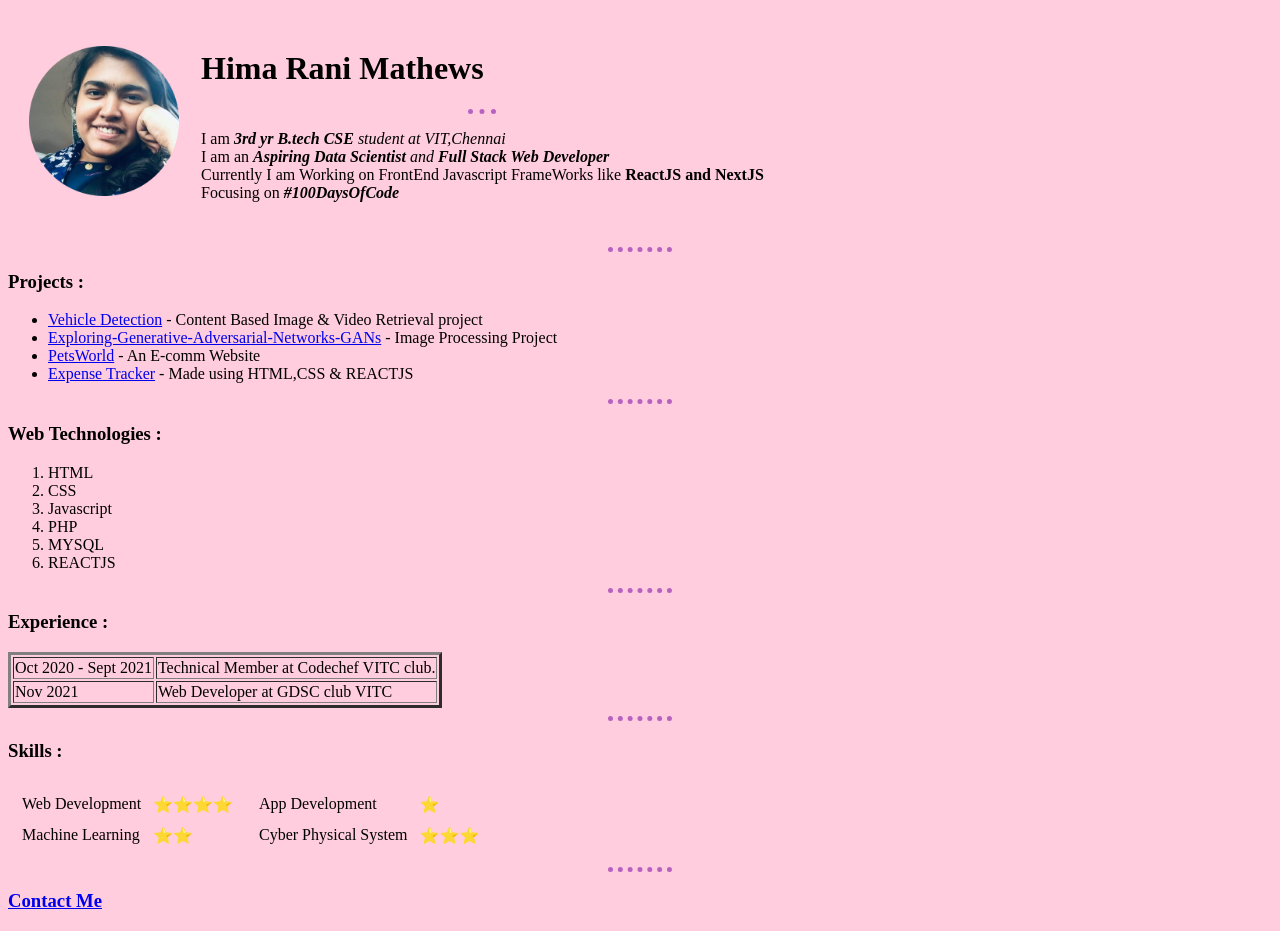
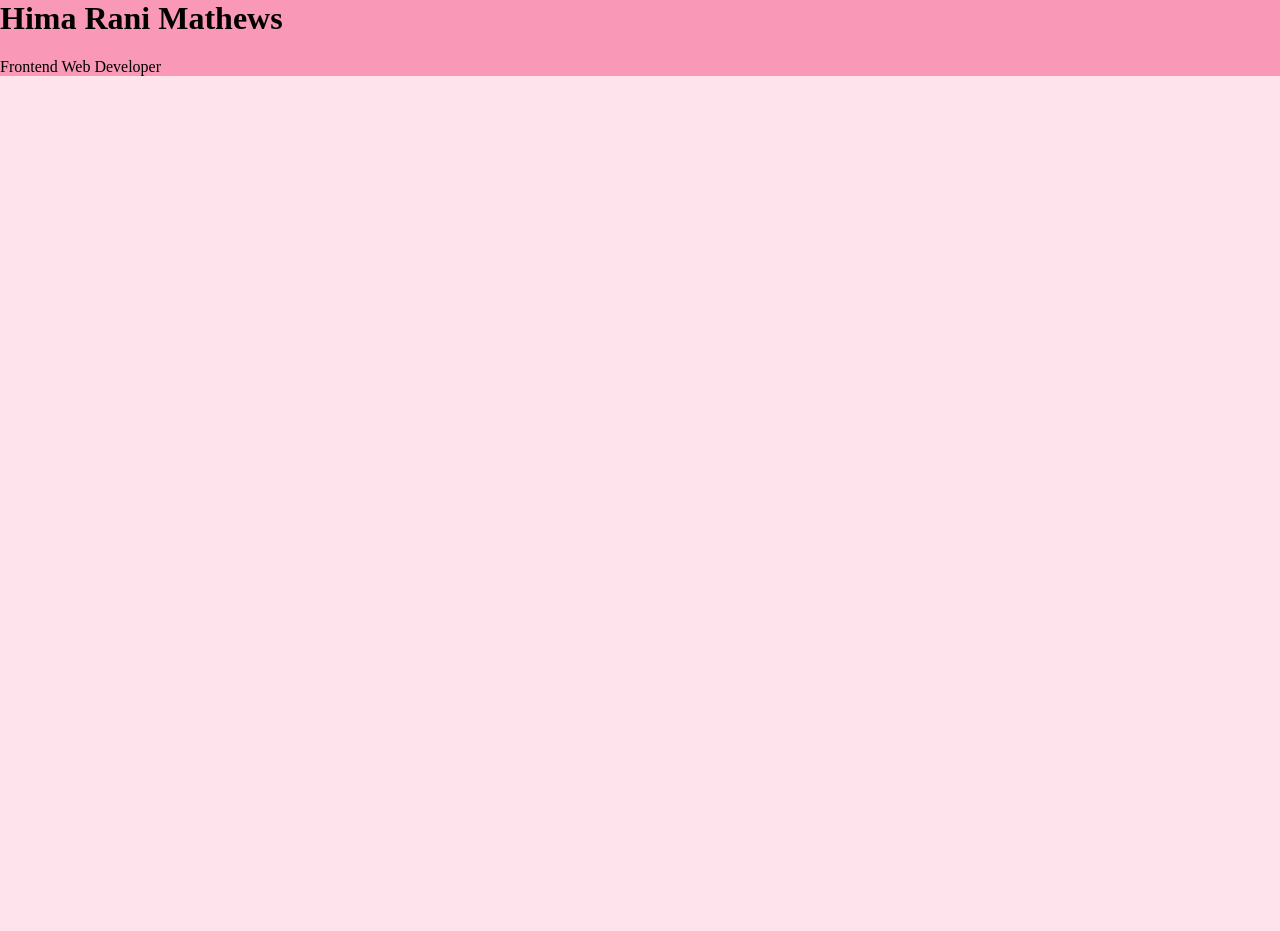
Before and after one commit to HimaRaniMathews/CV, a plain HTML site: page index.html in a window 1280 px wide. After the commit the page ends 800 px from the top, so only its background shows below. Drawn offline with Linux system fonts and the light colour scheme.

Commit message:
Added Files

```diff
--- /dev/null
+++ b/css/styles.css
@@ -0,0 +1,11 @@
+body{
+  background-color: #FEE3EC;
+  margin: 0;
+}
+h1{
+  margin-top: 0;
+}
+
+div{
+  background-color: #F999B7;
+}
--- a/index.html
+++ b/index.html
@@ -1,118 +1,15 @@
 <!DOCTYPE html>
 <html lang="en" dir="ltr">
-
   <head>
     <meta charset="utf-8">
-  <meta description="Hima's Website">
-  <meta name=viewport content="width=device-width initial-scale=1.0" />
-  <title>Hima's Personal Website</title>
-  <style media="screen">
-    body {
-      background-color: #FFCDDD;
-    }
-
-    hr {
-      background-color: #FFCDDD;
-      border-style: dotted none none;
-      border-color: #B762C1;
-      border-width: 5px;
-      height: 0px;
-      width: 5%;
-    }
-  </style>
+    <title>Hima's Website</title>
+    <link rel="stylesheet" href="css/styles.css">
+    <link rel="icon" href="favicon.ico">
   </head>
-
   <body>
-  <table cellspacing="20">
-    <tr>
-      <td><img src="img/me.png" height="150px" alt="Hima's Picture" style="border-radius: 40%;"></td>
-      <td>
+<div class="">
   <h1>Hima Rani Mathews</h1>
-        <hr />
-        <p>
-          I am <em><strong>3rd yr B.tech CSE</strong> student at VIT,Chennai</em><br />
-          I am an <em><strong>Aspiring Data Scientist</strong> and <strong>Full Stack Web Developer</strong></em><br />
-          Currently I am Working on FrontEnd Javascript FrameWorks like <strong>ReactJS and NextJS</strong><br />
-          Focusing on <em><strong><strong>#100DaysOfCode</strong></em><br />
-        </p>
-      </td>
-    </tr>
-  </table>
-
-
-  <hr />
-  <h3>Projects :</h3>
-  <p>
-
-  <ul style="font-weight:normal;">
-    <li>
-      <a href="https://github.com/HimaRaniMathews/Vehicle-Detection-Classification-and-Counting">Vehicle Detection</a> - Content Based Image & Video Retrieval project
-    </li>
-    <li>
-      <a href="https://github.com/HimaRaniMathews/Exploring-Generative-Adversarial-Networks-GANs">Exploring-Generative-Adversarial-Networks-GANs</a> - Image Processing Project
-    </li>
-    <li>
-      <a href="http://himaranimathews-petsworld.epizy.com/">PetsWorld</a> - An E-comm Website
-    </li>
-    <li>
-      <a href="https://himaranimathews-expensetracker.netlify.app/">Expense Tracker</a> - Made using HTML,CSS & REACTJS
-    </li>
-  </ul>
-  <hr />
-  <h3>Web Technologies :</h3>
-  <ol style="font-weight:normal;">
-    <li>HTML</li>
-    <li>CSS</li>
-    <li>Javascript</li>
-    <li> PHP </li>
-    <li> MYSQL</li>
-    <li>REACTJS</li>
-  </ol>
-  </p>
-  <hr />
-  <h3>Experience :</h3>
-  <table style="font-weight:normal;" border="3">
-    <tr>
-      <td>Oct 2020 - Sept 2021</td>
-      <td>Technical Member at Codechef VITC club.</td>
-    </tr>
-    <tr>
-      <td>Nov 2021 </td>
-      <td>Web Developer at GDSC club VITC</td>
-    </tr>
-  </table>
-  <hr />
-  <h3>Skills :</h3>
-  <table>
-    <tr>
-      <td>
-        <table cellspacing="10">
-          <tr>
-            <td>Web Development</td>
-            <td>⭐⭐⭐⭐</td>
-          </tr>
-          <tr>
-            <td>Machine Learning</td>
-            <td>⭐⭐</td>
-          </tr>
-        </table>
-      </td>
-      <td>
-        <table cellspacing="10">
-          <tr>
-            <td>App Development</td>
-            <td>⭐</td>
-          </tr>
-          <tr>
-            <td>Cyber Physical System</td>
-            <td>⭐⭐⭐</td>
-          </tr>
-        </table>
-      </td>
-    </tr>
-  </table>
-  <hr />
-  <h3><a href="contact.html">Contact Me</a></h3>
+  <p>Frontend Web Developer</p>
+</div>
   </body>
-
 </html>
```
Also changed, not shown: contact.html (deleted, +0 -33 lines), favicon.ico (added), img/me.png (deleted), 1 other file. Lines whose indentation alone changed are shown as unchanged.
